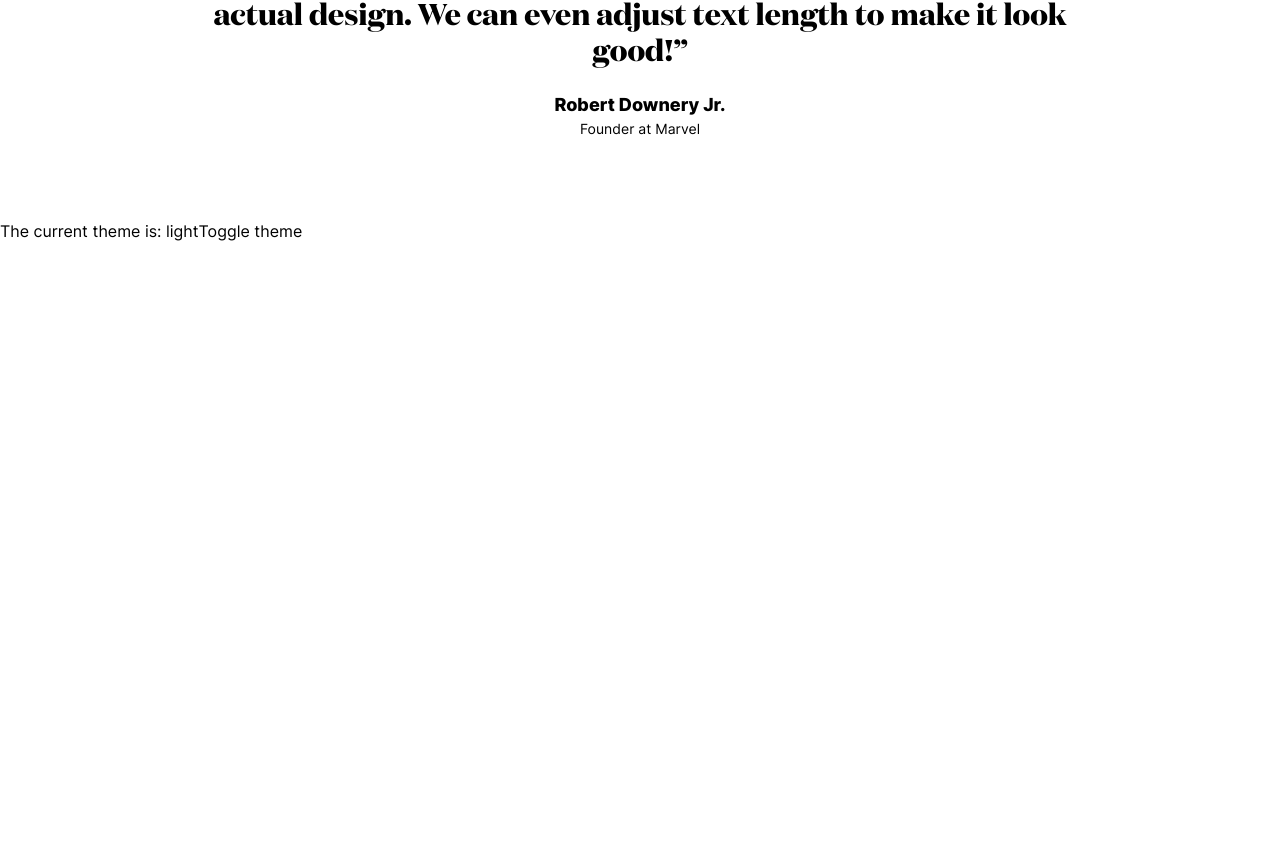
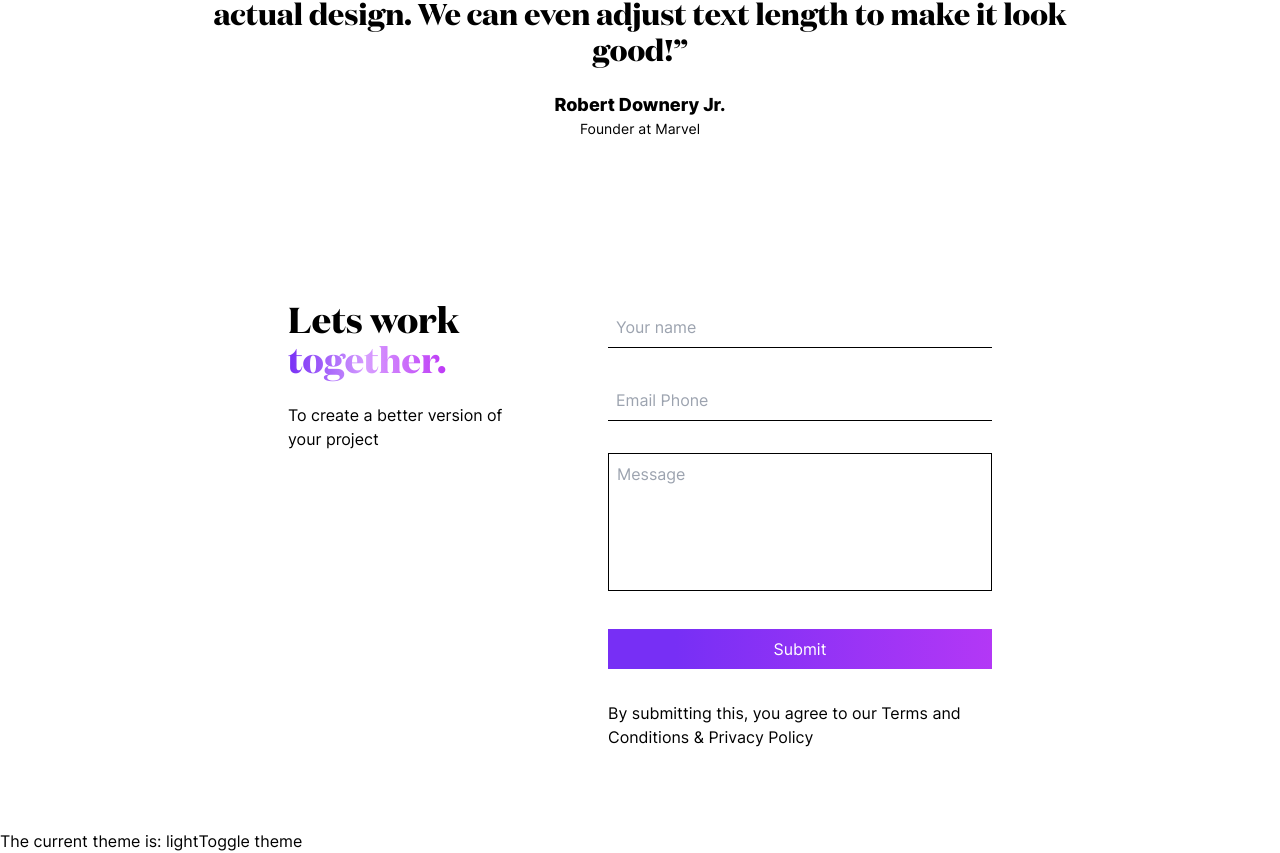
Before and after one commit to bhatshakran/designagency, a Next.js app: page / in a window 1280 px wide. Shown: the part 1746-2599 px from the top of the page. Before the commit the page ends 1989 px from the top, so only its background shows below. Built offline with nearby package versions, Linux system fonts and the light colour scheme.

Commit message:
Font swap done

```diff
--- /dev/null
+++ b/components/contact.tsx
@@ -0,0 +1,61 @@
+import React from 'react';
+import Container from './container';
+
+const Contact = () => {
+  return (
+    <Container>
+      <div className='mt-40'>
+        <div className='flex flex-col md:flex-row items-center md:items-baseline gap-20 '>
+          <div className='md:w-60  '>
+            <h1 className='text-4xl font-domaine '>
+              Lets work <span>together.</span>
+            </h1>
+            <p className='mt-6'>To create a better version of your project</p>
+          </div>
+          <div>
+            <form className='flex flex-col items-center mx-0 gap-8'>
+              <div className='w-96'>
+                <input
+                  type='text'
+                  placeholder='Your name'
+                  className=' border-b w-full border-black p-2'
+                />
+              </div>
+              <div className='w-96'>
+                <input
+                  type='text'
+                  placeholder='Email Phone'
+                  className='border-b w-full border-black p-2'
+                />
+              </div>
+              <div className=' w-96'>
+                <textarea
+                  py-2
+                  name='msg'
+                  id=''
+                  //   cols={30}
+                  rows={5}
+                  className='w-full border border-black p-2 resize-none outline-none'
+                  placeholder='Message'
+                />
+              </div>
+
+              <div className='w-96'>
+                <button className='btn'>Submit</button>
+              </div>
+
+              <div className='w-96'>
+                <p>
+                  By submitting this, you agree to our Terms and Conditions &
+                  Privacy Policy
+                </p>
+              </div>
+            </form>
+          </div>
+        </div>
+      </div>
+    </Container>
+  );
+};
+
+export default Contact;
--- a/pages/index.tsx
+++ b/pages/index.tsx
@@ -2,6 +2,7 @@ import type { NextPage } from 'next';
 import { useTheme } from 'next-themes';
 import Head from 'next/head';
 import React from 'react';
+import Contact from '../components/contact';
 import Hero from '../components/hero';
 import Shoutouts from '../components/shoutouts';
 import Techniques from '../components/techniques';
@@ -30,6 +31,7 @@ const Home: NextPage = () => {
         <Hero />
         <Techniques />
         <Shoutouts />
+        <Contact />
         <div className='mt-20'>
           The current theme is: {theme}
           <button
--- a/styles/globals.css
+++ b/styles/globals.css
@@ -5,11 +5,13 @@
 @font-face {
   font-family: 'DOMAINE';
   src: url('../fonts/Domine/FontsFree-Net-DomaineDisplayBold.ttf');
+  font-display: swap;
 }
 
 @font-face {
   font-family: 'Inter';
   src: url('../fonts/Inter/Inter-VariableFont_slnt\,wght.ttf');
+  font-display: swap;
 }
 
 @layer base {
@@ -129,6 +131,11 @@
     top: -45px;
     left: 11px;
   }
+
+  .btn {
+    background: linear-gradient(271.19deg, #be39f6 -14.63%, #772ff5 82.5%);
+    @apply text-white w-full px-6 py-2;
+  }
   @media screen and (max-width: 640px) {
     .hero_txt::before {
       height: 80px;
```
